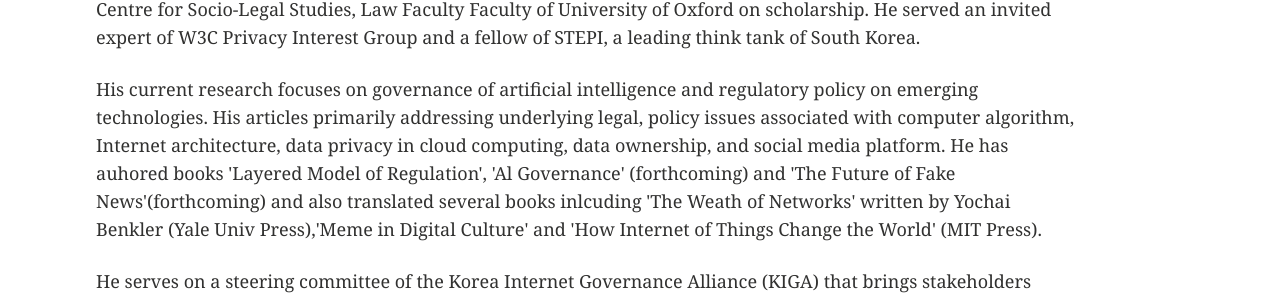
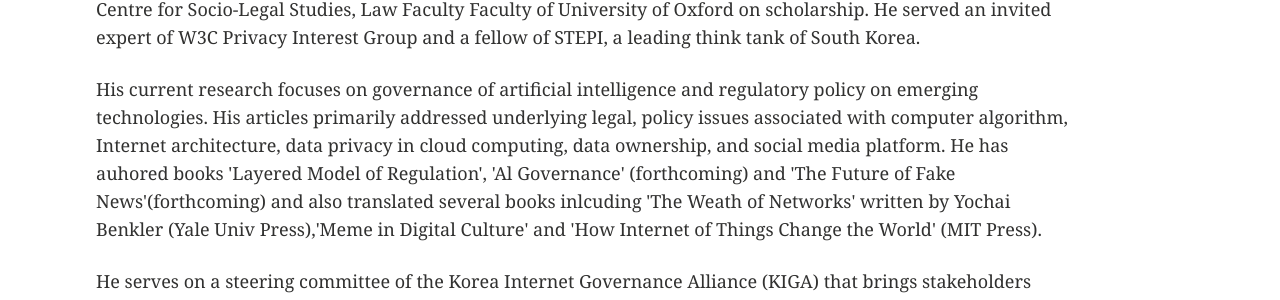
Before and after one commit to eunchangchoi/eunchangchoi.github.io, a Jekyll site: the page built from index.md, in a window 1280 px wide. Shown: the part 641-941 px from the top of the page. Built offline with Jekyll 4.4.1, drawn with Linux system fonts in a browser that asks for light colours.

Commit message:
Update index.md

```diff
--- a/index.md
+++ b/index.md
@@ -19,7 +19,7 @@ title: "Eun Chang Choi"
  <a href="http://www.kyobobook.co.kr/product/detailViewKor.laf?ejkGb=KOR&mallGb=KOR&barcode=9788964361436&orderClick=LAH&Kc="><img style="vertical-align:top;height:200px;width:130px;" src="images/book5.jpg"></a>
 
 <p> Eun Chang Choi has been a member of Law Committee, IEEE Global Initiative on Ethics of Autonomous and Intelligent Systems, and a fellow of the Free Internet Project, housed in Illinois Institute of Technology at Chicago. He has consulted with Korea Information Society Development Institute (KISDI), Science and Technology Policy Institute (STEPI) and South Korean Presidential Committee on the Fourth Industrial Revolution on AI policy, and taught multistakeholder perspectives on ethical framework of AI at the Asia Pacific Internet Governance Academy(APIGA). Previously, he was a resident fellow of Information Society Project at Yale Law School, and a coordinator of Harvard-Yale Cyberscholar Working Group. He also held an appointment as a visiting scholar at Centre for Socio-Legal Studies, Law Faculty Faculty of University of Oxford on scholarship. He served an invited expert of W3C Privacy Interest Group and a fellow of STEPI, a leading think tank of South Korea.</p>
-<p> His current research focuses on governance of artificial intelligence and regulatory policy on emerging technologies. His articles primarily addressing underlying legal, policy issues associated with computer algorithm, Internet architecture, data privacy in cloud computing, data ownership, and social media platform. He has auhored books 'Layered Model of Regulation', 'Al Governance' (forthcoming) and 'The Future of Fake News'(forthcoming)  and also translated several books inlcuding 'The Weath of Networks' written by Yochai Benkler (Yale Univ Press),'Meme in Digital Culture' and 'How Internet of Things Change the World' (MIT Press). </p>
+<p> His current research focuses on governance of artificial intelligence and regulatory policy on emerging technologies. His articles primarily addressed underlying legal, policy issues associated with computer algorithm, Internet architecture, data privacy in cloud computing, data ownership, and social media platform. He has auhored books 'Layered Model of Regulation', 'Al Governance' (forthcoming) and 'The Future of Fake News'(forthcoming)  and also translated several books inlcuding 'The Weath of Networks' written by Yochai Benkler (Yale Univ Press),'Meme in Digital Culture' and 'How Internet of Things Change the World' (MIT Press). </p>
 <p> He serves on a steering committee of the Korea Internet Governance Alliance (KIGA) that brings stakeholders together to participate in the dialogue on Internet policy. At Korea Internet Governance Forum(http://krigf.kr), he organized workshops on the future of AI, ethical framework for a good AI society, Cybersecurity & Encryption Policy, an Data Governance in social networks. He is also a founder of the Global Poverty Public Awareness Project (www.povertyinfo.org), an information commons initiative that provides citizens with open  knowledge about issues affecting global poverty and preventable diseases.</p>
 
 ACADEMIC INTERESTS<br>
```
